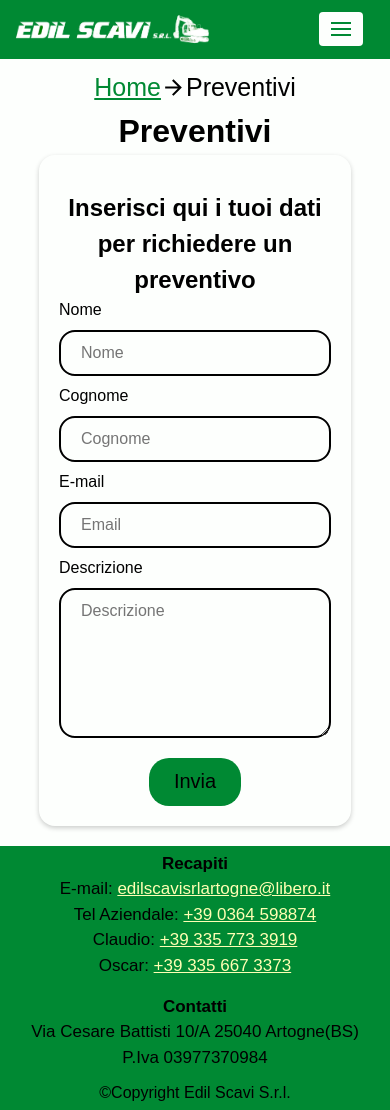
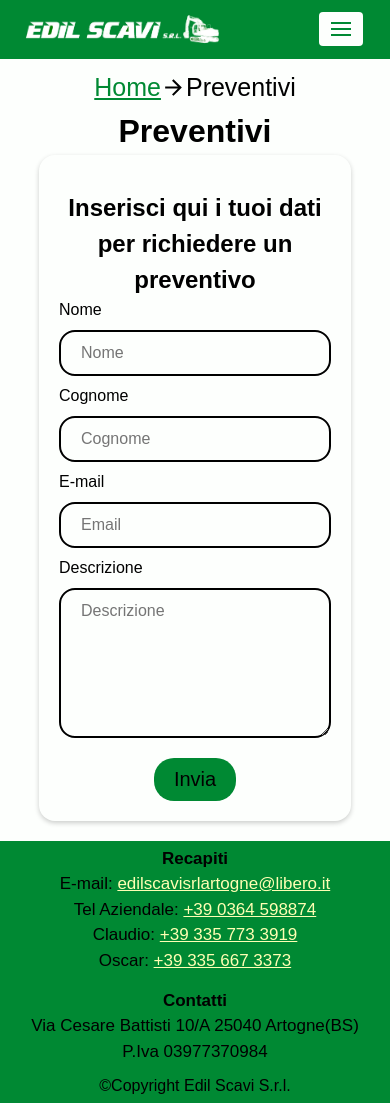
Before and after one commit to The-TecWebers/Progetto, a PHP site: page /preventivi in a window 390 px wide. Run offline with PHP 8.4, Linux system fonts and the light colour scheme.

Commit message:
Sistemazione di em e dei bottoni Registrati e Accedi da tablet e mobile

```diff
--- a/CSS/desktop.css
+++ b/CSS/desktop.css
@@ -79,16 +79,16 @@ header nav ul {
 
 header nav ul li {
     display: inline-block;
-    margin-left: 0.625em;
+    margin-left: 0.1875em;
 }
 
 header nav ul li a {
     text-decoration: none;
     display: block;
-    font-size: 1.25em;
+    font-size: 1.25em; /* Essendo cambiato font-size, cambia anche il valore di em per questo elemento */
     font-weight: 600;
     border-radius: 2em;
-    padding: 0.625em;
+    padding: 0.5em;
     color: var(--link_bgGreen);
     text-transform: uppercase;
 }
@@ -130,22 +130,22 @@ BOTTONI REGISTRAZIONE E ACCESSO
     background-color: var(--visitedLink_bgWhite); /* Eventualmente possiamo cambiare questo colore in futuro */
     color: var(--text_bgGreen); /* Eventualmente possiamo cambiare questo colore in futuro */
     border: none;
-    border-radius: 0.3125em;
-    padding: 0.625em 1.25em;
-    font-size: 0.875em;
+    border-radius: 0.357em;
+    padding: 0.714em 1.428em;
+    font-size: 0.875em; /* Essendo cambiato font-size, cambia anche il valore di em per questo elemento */
     font-weight: bold;
     cursor: pointer;
     transition: background-color 0.3s, transform 0.2s;
 }
 
-.sign-buttons button:hover {
+.sign-buttons button:hover { /* Anche qua l'em è diverso */
     transform: scale(1.05);
-    box-shadow: 0 0.25em 0.375em rgba(0, 0, 0, 0.2);
+    box-shadow: 0 0.285em 0.428em rgba(0, 0, 0, 0.2);
 }
 
-.sign-buttons button:active {
+.sign-buttons button:active { /* Anche qua l'em è diverso */
     transform: scale(0.95);
-    box-shadow: 0 0.125em 0.25em rgba(0, 0, 0, 0.3);
+    box-shadow: 0 0.142em 0.285em rgba(0, 0, 0, 0.3);
 }
 
 
@@ -217,9 +217,9 @@ footer {
     justify-content: space-around;
     vertical-align: middle;
     text-decoration: none;
-    font-size: 1.0625em;
-    padding-left: 0.3125em;
-    padding-right: 0.3125em;
+    font-size: 1.0625em; /* Essendo cambiato font-size, cambia anche il valore di em per questo elemento */
+    padding-left: 0.294em;
+    padding-right: 0.294em;
     font-weight: 600;
     border-radius: 2em;
     color: var(--text_bgGreen);
@@ -271,8 +271,8 @@ BREADCRUMB
 }
 
 .breadcrumb a, .breadcrumb span {
-    padding: 0 0.3125em;
-    font-size: 1.5625em;
+    padding: 0 0.2em;
+    font-size: 1.5625em; /* Essendo cambiato font-size, cambia anche il valore di em per questo elemento */
 }
 
 .breadcrumb a {
@@ -315,7 +315,7 @@ form{
     width: 100%;
     padding: 0.75em 1.25em;
     margin: 0.5em 0;
-    font-size: 1em;
+    font-size: 1em; /* Rimane lo stesso */
 }
 
 .form-input:focus {
@@ -338,10 +338,10 @@ textarea.form-input {
 .form-buttons button{
     background-color: var(--bg_bgGreen);
     color: var(--text_bgGreen);
-    padding: 0.625em 1.25em 0.625em 1.25em;
+    padding: 0.5em 1em 0.5em 1em;
     border: 0 solid;
     border-radius: 1em;
-    font-size: 1.25em;
+    font-size: 1.25em; /* Essendo cambiato font-size, cambia anche il valore di em per questo elemento */
     cursor: pointer;
     transition: background-color 0.3s, transform 0.2s;
 }
@@ -369,7 +369,29 @@ fieldset{
 }
 
 legend {
-    font-size: 1.5em;
+    font-size: 1.5em; /* Essendo cambiato font-size, cambia anche il valore di em per questo elemento */
     font-weight: bold;
-    margin-top: 0.625em;
+    margin-top: 0.416em;
 }
+
+
+
+/*
+=============
+AIUTI ALLA NAVIGAZIONE
+=============
+*/
+
+.navigationHelp{
+    position: absolute;
+    text-indent: -999em;
+}
+
+.navigationHelp:focus{
+    position: static;
+    text-indent: 0;
+}
+
+.listHelp{
+    list-style-type: none;
+}
--- a/CSS/tablet.css
+++ b/CSS/tablet.css
@@ -4,7 +4,7 @@ SEZIONE HEADER
 ===============
 */
 
-header nav {
+#menu {
     justify-content: space-between;
     position: absolute;
     left: 0;
@@ -17,7 +17,7 @@ header nav {
     margin-top: 5em;
 }
 
-header nav ul li {
+#menu ul li {
     display: block;
     margin: 0;
 }
@@ -60,9 +60,9 @@ BOTTONI REGISTRAZIONE E ACCESSO
 
 .sign-buttons button {
     display: block;
-    width: 100%;
+    width: 95%;
     text-align: center;
-    margin: 0.3125em 0;
+    margin: 0.357em auto; /* Ha un valore di em diverso perchè è stato cambiato il font-size */
 }
 
 
@@ -121,12 +121,12 @@ SEZIONE FOOTER
     grid-template-columns: auto auto;
     justify-content: space-around;
     vertical-align: middle;
-    row-gap: 0.9375em;
-    margin-bottom: 0.625em;
+    row-gap: 0.882em;
+    margin-bottom: 0.588em;
     text-decoration: none;
-    font-size: 1.0625em;
-    padding-left: 0.3125em;
-    padding-right: 0.3125em;
+    font-size: 1.0625em; /* Essendo cambiato font-size, cambia anche il valore di em per questo elemento */
+    padding-left: 0.294em;
+    padding-right: 0.294em;
     font-weight: 600;
     border-radius: 2em;
     color: var(--text_bgGreen);
--- a/HTML/pages/preventivi.html
+++ b/HTML/pages/preventivi.html
@@ -1,4 +1,4 @@
-<main>
+<main id="content">
     <nav class="breadcrumb" aria-label="breadcrumb">
         <a href="index.php" lang="en">Home</a>
         <img src="Images/icons/arrow-fw.svg" alt="">
--- a/HTML/template/header.html
+++ b/HTML/template/header.html
@@ -20,6 +20,12 @@
 <body>
    <header>
       <div class="row">
+         <nav aria-label="Aiuti alla navigazione">
+            <ul class="listHelp">
+                <li><a href="#content" class="navigationHelp">Vai al contenuto</a></li>
+                <li><a href="#menu" class="navigationHelp">Vai alla navigazione</a></li>
+            </ul>
+         </nav>
          <img id="logo" src="Images/EdilScavi logo.png" height="35" width="200" alt="EdilScavi logo">
 
          <!-- Menù ad hamburger -->
@@ -29,8 +35,9 @@
             <span></span>
          </label>
 
-         <nav>
+         <nav id="menu">
             <ul>
+               <li><a href="#content" class="navigationHelp">Salta il menù di navigazione</a></li>
                <li><a href="/index.php">Home</a></li>
                <li><a href="#">Storia</a></li>
                <li><a href="#">Mezzi</a></li>
@@ -50,9 +57,13 @@
          <!-- <ul-to-replace></ul-to-replace> -->
 
          <!--Example-->
-         <!--<p class="breadcrumb_paragraph">Ti trovi in: <a href="index.php" lang="en-US">Home</a> &gt;&gt; <span aria-current="page">Offerte</span></p>-->
+         <!--
+         <a href="index.php" lang="en">Home</a>
+        <img src="Images/icons/arrow-fw.svg" alt="">
+        <span aria-current="page">Preventivi</span>
+        -->
       </nav>
 
-      <!-- Go up button (Decommentiamo quando ci sarà il CSS) -->
+      <!-- Go up button (Decommentiamo quando ci sarà il CSS dedicato, sennò appare brutto) -->
       <!--<a class="goup" aria-label="torna su" href="#">^</a>-->
    </header>
```
